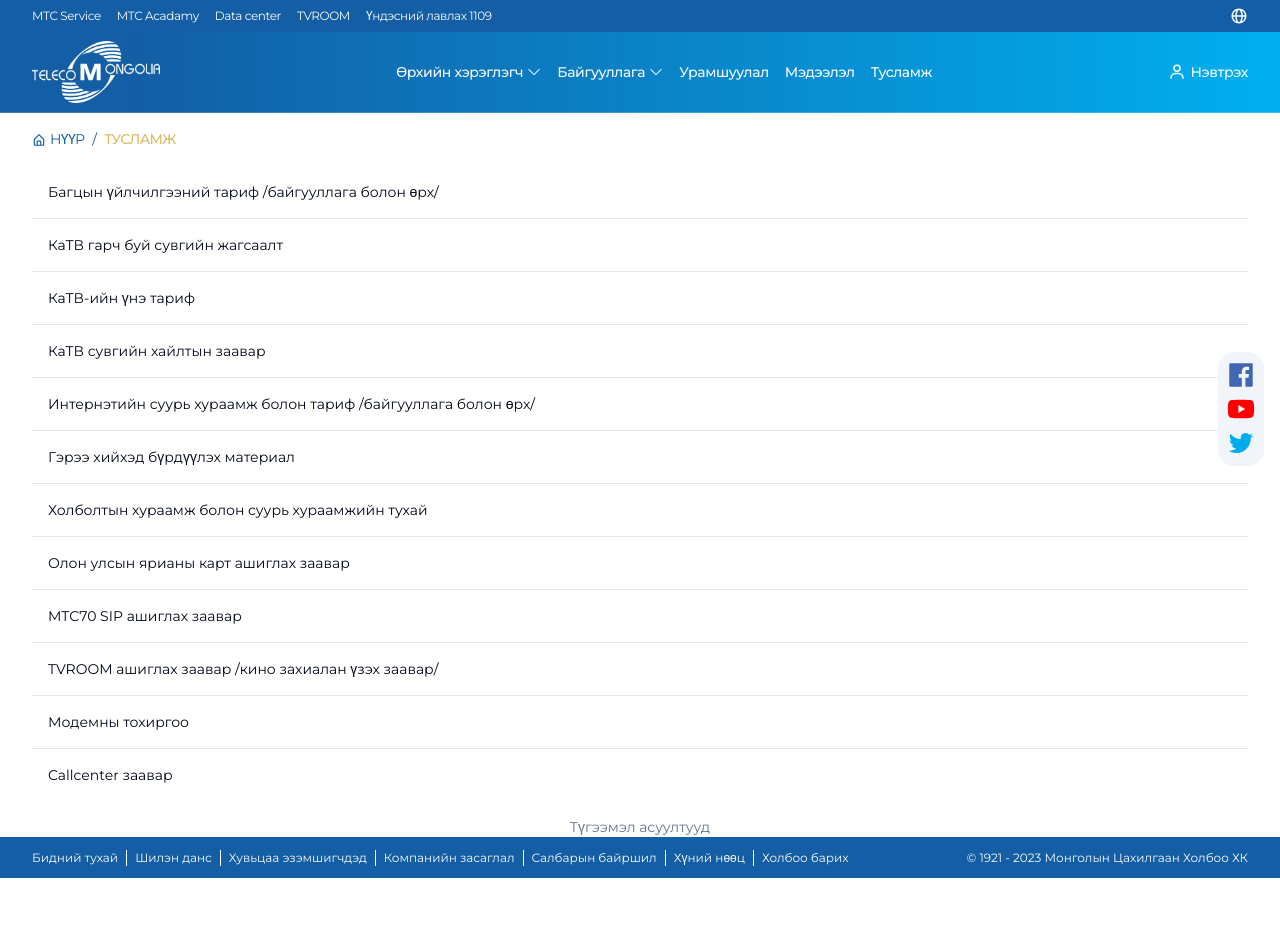
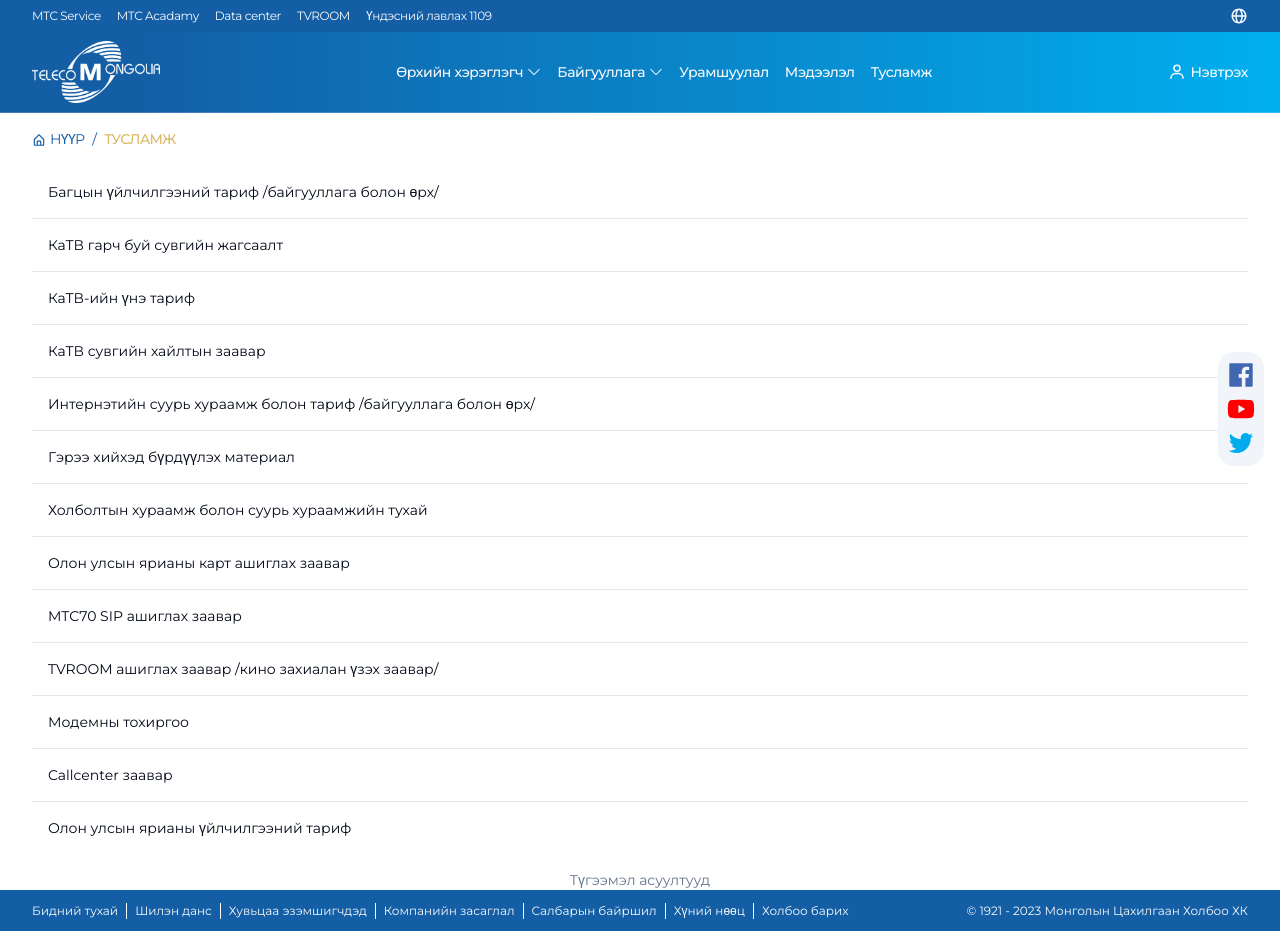
Before and after one commit to Flash7227/telmongolia, a Next.js app: page /help in a window 1280 px wide. Before the commit the page ends 878 px from the top, so only its background shows below. Built offline with nearby package versions, Linux system fonts and the light colour scheme.

Commit message:
olon uls tarrif

```diff
--- a/src/app/(main)/help/page.tsx
+++ b/src/app/(main)/help/page.tsx
@@ -21,6 +21,8 @@
       window.location.href = "/products/catv";
     } else if (num === 12) {
       window.location.href = "/assets/help/Stats-Handbook-for MTC.pdf";
+    } else if (num === 13) {
+      window.location.href = "/assets/help/olonulstrarrif.pdf";
     } else {
       setHelp(num);
       setIsOpen(true);
@@ -85,6 +87,9 @@
           <TableRow className="cursor-pointer" onClick={() => openModal(12)}>
             <TableCell>Callcenter заавар</TableCell>
           </TableRow>
+          <TableRow className="cursor-pointer" onClick={() => openModal(13)}>
+            <TableCell>Олон улсын ярианы үйлчилгээний тариф</TableCell>
+          </TableRow>
         </TableBody>
       </Table>
     </div>
```
Also changed, not shown: 1 other file (tests, documents, lock files or other folders).
